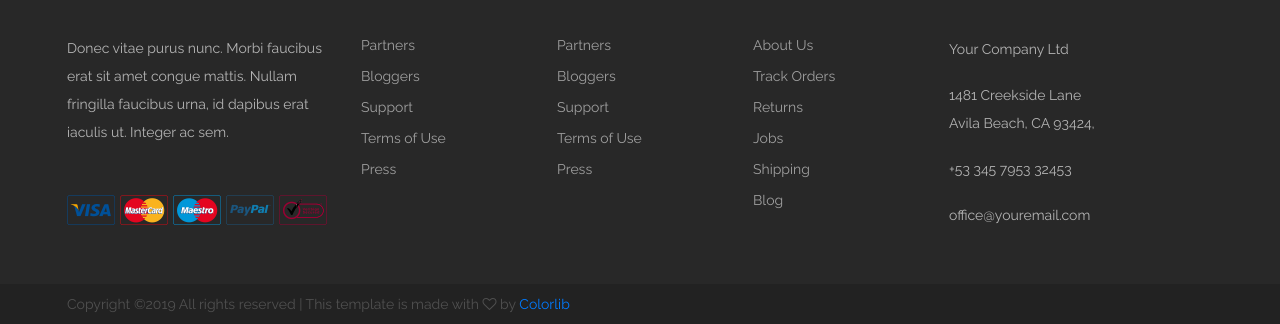
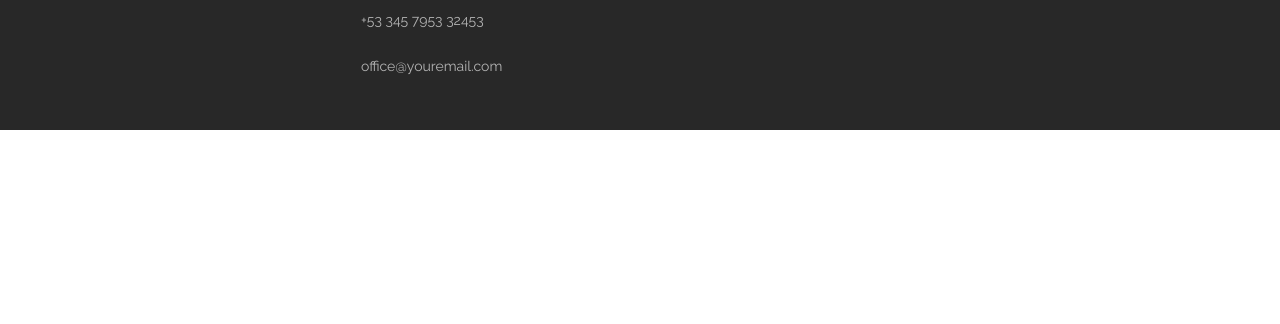
Before and after one commit to sajid9505/E-CommerceWebsite, a plain HTML site: page cart.html in a window 1280 px wide. Shown: the part 1514-1838 px from the top of the page. After the commit the page ends 1644 px from the top, so only its background shows below. Drawn offline with Linux system fonts and the light colour scheme.

Commit message:
cart.html frontend done

```diff
--- a/cart.html
+++ b/cart.html
@@ -44,16 +44,14 @@
 				<i class="fa fa-bars"></i>
 			</div>
 			<div class="header-right">
-				<a href="cart.html" class="card-bag"><img src="img/icons/bag.png" alt=""><span>2</span></a>
-				<a href="#" class="search"><img src="img/icons/search.png" alt=""></a>
+				<button type="button" class="card-bag" style="background-color: transparent;"><img src="img/icons/bag.png" alt=""><span>2</span></button>
 			</div>
 			<!-- site menu -->
 			<ul class="main-menu">
 				<li><a href="index.html">Home</a></li>
-				<li><a href="#">Woman</a></li>
-				<li><a href="#">Man</a></li>
-				<li><a href="#">LookBook</a></li>
-				<li><a href="#">Blog</a></li>
+				<li><a href="#">Product 1</a></li>
+				<li><a href="#">Product 2</a></li>
+				<li><a href="#">New Product</a></li>
 				<li><a href="contact.html">Contact</a></li>
 			</ul>
 		</div>
@@ -65,10 +63,6 @@
 	<div class="page-info-section page-info">
 		<div class="container">
 			<div class="site-breadcrumb">
-				<a href="">Home</a> /
-				<a href="">Sales</a> /
-				<a href="">Bags</a> /
-				<span>Cart</span>
 			</div>
 			<img src="img/page-info-art.png" alt="" class="page-info-art">
 		</div>
@@ -112,7 +106,7 @@
 			</div>
 			<div class="row cart-buttons">
 				<div class="col-lg-5 col-md-5">
-					<div class="site-btn btn-continue">Continue shooping</div>
+					<button type="button" class="site-btn btn-continue">Continue shopping</button>
 				</div>
 				<div class="col-lg-7 col-md-7 text-lg-right text-left">
 					<div class="site-btn btn-clear">Clear cart</div>
@@ -125,7 +119,7 @@
 				<div class="row">
 					<div class="col-lg-4">
 						<div class="shipping-info">
-							<h4>Shipping method</h4>
+							<!-- <h4>Shipping method</h4>
 							<p>Select the one you want</p>
 							<div class="shipping-chooes">
 								<div class="sc-item">
@@ -146,7 +140,7 @@
 							<div class="cupon-input">
 								<input type="text">
 								<button class="site-btn">Apply</button>
-							</div>
+							</div> -->
 						</div>
 					</div>
 					<div class="offset-lg-2 col-lg-6">
@@ -155,7 +149,6 @@
 							<p>Final Info</p>
 							<ul class="cart-total-card">
 								<li>Subtotal<span>$59.90</span></li>
-								<li>Shipping<span>Free</span></li>
 								<li class="total">Total<span>$59.90</span></li>
 							</ul>
 							<a class="site-btn btn-full" href="checkout.html">Proceed to checkout</a>
@@ -175,58 +168,13 @@
 			<div class="col-lg-3 col-md-8 col-sm-12">
 				<div class="footer-widget about-widget">
 					<img src="img/logo.png" class="footer-logo" alt="">
-						<p>Donec vitae purus nunc. Morbi faucibus erat sit amet congue mattis. Nullam fringilla faucibus urna, id dapibus erat iaculis ut. Integer ac sem.</p>
-						<div class="cards">
-							<img src="img/cards/5.png" alt="">
-							<img src="img/cards/4.png" alt="">
-							<img src="img/cards/3.png" alt="">
-							<img src="img/cards/2.png" alt="">
-							<img src="img/cards/1.png" alt="">
-						</div>
-					</div>
-				</div>
-				<div class="col-lg-2 col-md-4 col-sm-6">
-					<div class="footer-widget">
-						<h6 class="fw-title">usefull Links</h6>
-						<ul>
-							<li><a href="#">Partners</a></li>
-							<li><a href="#">Bloggers</a></li>
-							<li><a href="#">Support</a></li>
-							<li><a href="#">Terms of Use</a></li>
-							<li><a href="#">Press</a></li>
-						</ul>
-					</div>
-				</div>
-				<div class="col-lg-2 col-md-4 col-sm-6">
-					<div class="footer-widget">
-						<h6 class="fw-title">Sitemap</h6>
-						<ul>
-							<li><a href="#">Partners</a></li>
-							<li><a href="#">Bloggers</a></li>
-							<li><a href="#">Support</a></li>
-							<li><a href="#">Terms of Use</a></li>
-							<li><a href="#">Press</a></li>
-						</ul>
-					</div>
-				</div>
-				<div class="col-lg-2 col-md-4 col-sm-6">
-					<div class="footer-widget">
-						<h6 class="fw-title">Shipping & returns</h6>
-						<ul>
-							<li><a href="#">About Us</a></li>
-							<li><a href="#">Track Orders</a></li>
-							<li><a href="#">Returns</a></li>
-							<li><a href="#">Jobs</a></li>
-							<li><a href="#">Shipping</a></li>
-							<li><a href="#">Blog</a></li>
-						</ul>
+
 				</div>
 			</div>
 			<div class="col-lg-2 col-md-4 col-sm-6">
 				<div class="footer-widget">
 					<h6 class="fw-title">Contact</h6>
 					<div class="text-box">
-							<p>Your Company Ltd </p>
 						<p>1481 Creekside Lane  Avila Beach, CA 93424, </p>
 						<p>+53 345 7953 32453</p>
 						<p>office@youremail.com</p>
@@ -236,20 +184,9 @@
 		</div>
 	</div>
 </section>
-	<!-- Footer top section end -->
 
 
-	<!-- Footer section -->
-	<footer class="footer-section">
-		<div class="container">
-			<p class="copyright">
-<!-- Link back to Colorlib can't be removed. Template is licensed under CC BY 3.0. -->
-Copyright &copy;<script>document.write(new Date().getFullYear());</script> All rights reserved | This template is made with <i class="fa fa-heart-o" aria-hidden="true"></i> by <a href="https://colorlib.com" target="_blank">Colorlib</a>
-<!-- Link back to Colorlib can't be removed. Template is licensed under CC BY 3.0. -->
-</p>
-		</div>
-	</footer>
-	<!-- Footer section end -->
+<!-- Footer top section end -->
 
 
 	<!--====== Javascripts & Jquery ======-->
--- a/js/jquery.js
+++ b/js/jquery.js
@@ -1,3 +1,7 @@
 $('.card-bag').click(function(){
     window.open("cart.html","_self")
 })
+
+$('.site-btn btn-continue').click(function(){
+    window.open("index.html","_self")
+})
```
Also changed, not shown: index.html (+1 -1 lines). Lines whose indentation alone changed are shown as unchanged.
